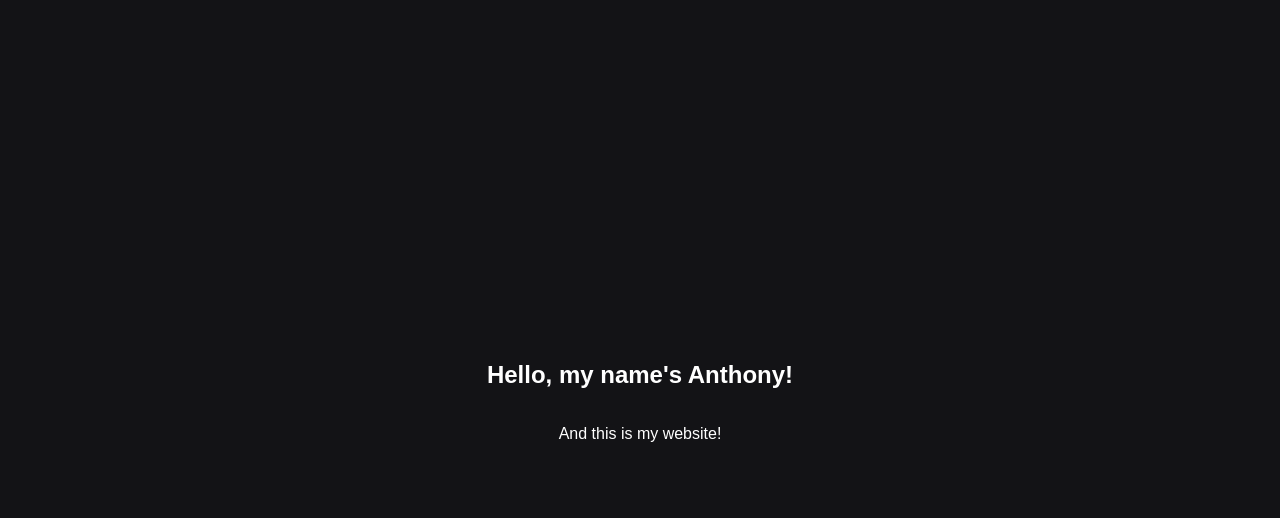
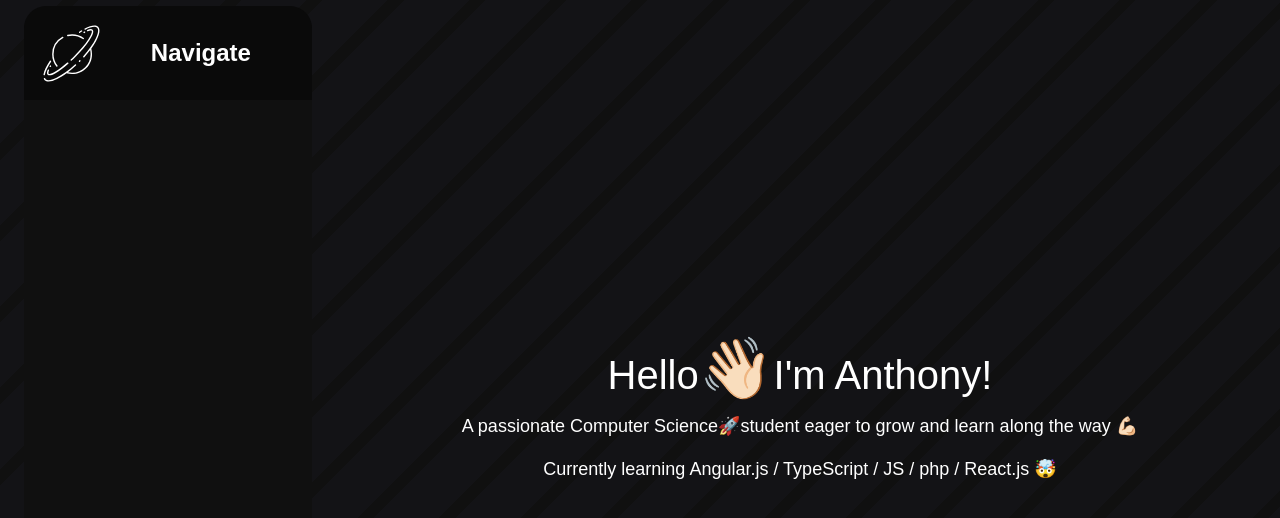
Before and after one commit to Trouthe/trouthe.github.io, a plain HTML site: page index.html in a window 1280 px wide. Drawn offline with nearby package versions, Linux system fonts and the light colour scheme.

Commit message:
Initial Commit

```diff
--- a/index.html
+++ b/index.html
@@ -5,16 +5,31 @@
     <meta http-equiv="X-UA-Compatible" content="IE=edge">
     <meta name="viewport" content="width=device-width, initial-scale=1.0">
     <title>Home</title>
+
+    <!-- Exrternal -->
+    <link href="https://cdn.jsdelivr.net/npm/bootstrap@5.2.2/dist/css/bootstrap.min.css" rel="stylesheet" integrity="sha384-Zenh87qX5JnK2Jl0vWa8Ck2rdkQ2Bzep5IDxbcnCeuOxjzrPF/et3URy9Bv1WTRi" crossorigin="anonymous">
+
     <link rel="stylesheet" href="style.css">
+    <link rel="stylesheet" href="app.js">
 </head>
 <body>
-    <header>
-    </header>
+    <aside class="navigation">
+        <!-- navigation header -->
+        <header class="d-flex flex-row align-items-center text-center overflow-hidden">
+            <a href="index.html"><img width="65px" src="assets/svg/planet-rings.svg" alt=""></a>
+            <h4 class="m-0 w-100">Navigate</h4>
+        </header>
+        <!-- navigation body -->
+        <div class="m-5">
+
+        </div>
+    </aside>
 
     <main>
         <section>
-            <h1>Hello, my name's Anthony!</h1>
-            <p>And this is my website!</p>
+            <h1>Hello<span style="font-size:150%;">👋🏻</span>I'm Anthony!</h1>
+            <p>A passionate Computer Science🚀student eager to grow and learn along the way 💪🏻</p>
+            <p>Currently learning Angular.js / TypeScript / JS / php / React.js 🤯</p>
         </section>
     </main>
 
--- a/style.css
+++ b/style.css
@@ -1,13 +1,49 @@
 body {
-    background: #131316;
     color: white;
     font-family: 'Poppins', sans-serif;
+    font-size: large;
+
     padding: 0; margin: 0;
+
+    background-color: #131316;
+    opacity: 1;
+    background: repeating-linear-gradient( -45deg, #101010, #101010 11.5px, #131316 11.5px, #131316 57.5px );
+
+    display: grid;
+    grid-template-columns: 25% auto;
 }
+
+aside {grid-column: 1;}
+footer {grid-column: 1/3;}
+main {grid-column: 2;}
 
 section {
     display: grid;
+    min-height: 100vh;
     place-items: center;
     align-content: center;
-    min-height: 100vh;
+    margin: 1rem;
 }
+
+.navigation {
+
+    position: sticky;
+    margin: 2%;
+    width: 90%; height: 900px;
+    top: 1.5rem; left: 1.5rem;
+
+    background-color: #101010;
+
+    border-radius: 25px;
+}
+
+    .navigation h4 {
+        font-weight: bold;
+    }
+
+    .navigation header {
+        padding: 5%;
+        border-top-left-radius: 22px;
+        border-top-right-radius: 22px;
+        background-color: #0a0a0a;
+    }
```
Also changed, not shown: app.js (added), assets/svg/circle-shine.svg (added), assets/svg/planet-rings.svg (added).
